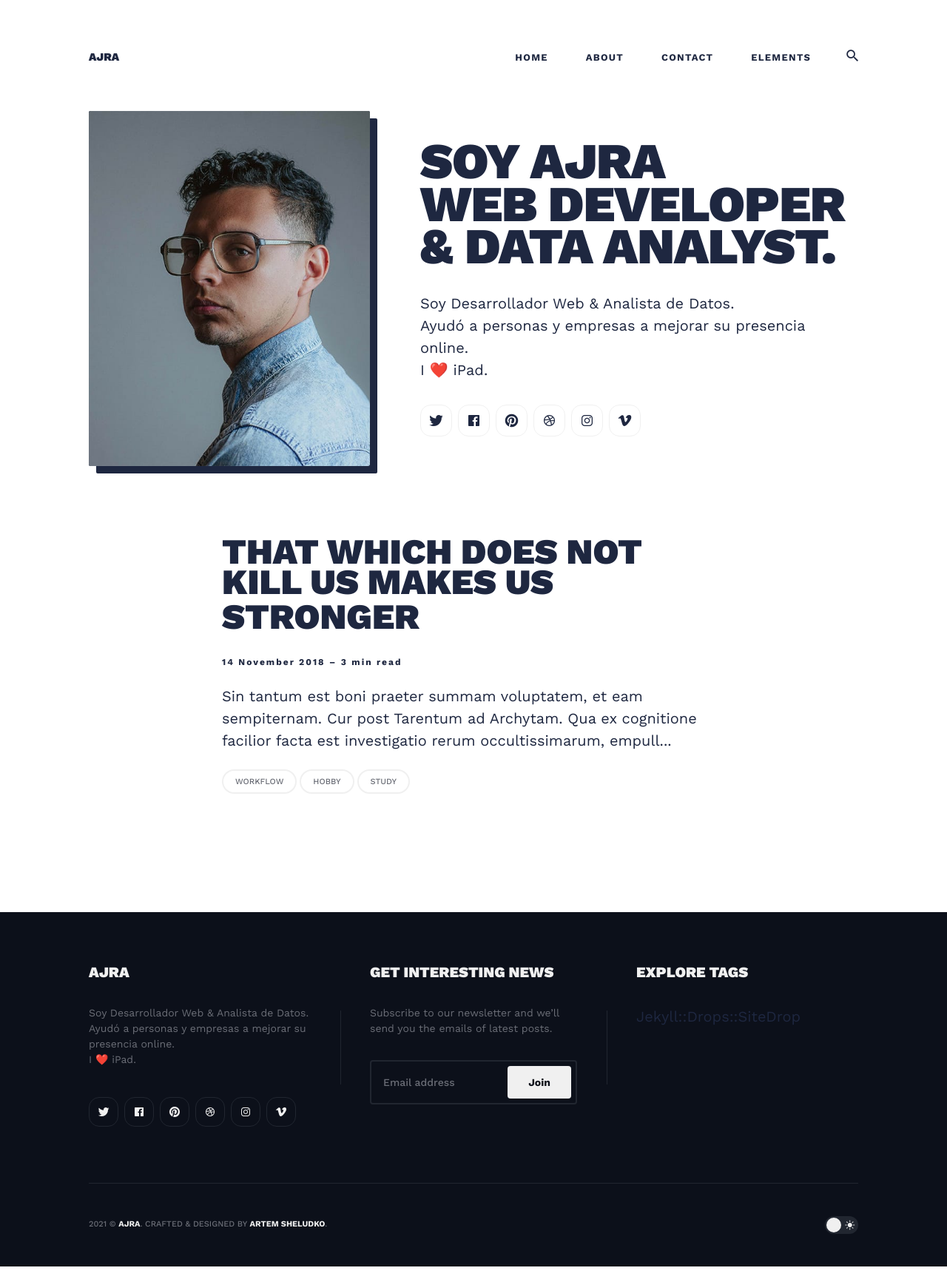
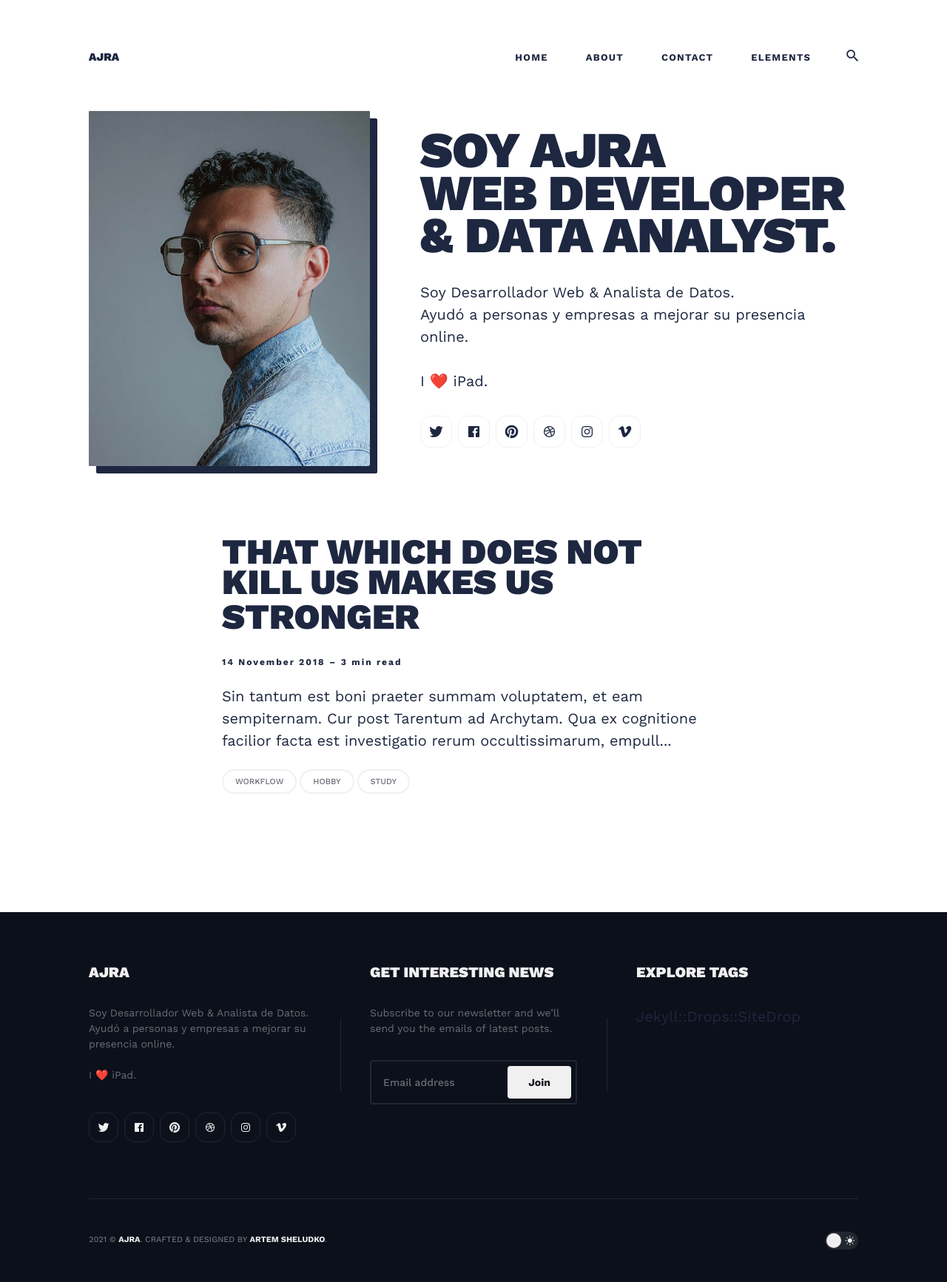
Before and after one commit to AJRAtoni/AJRABlog, a Jekyll site: the page built from index.html, in a window 1280 px wide. Shown: the whole page at 74% size. Built offline with Jekyll 4.4.1, drawn with Linux system fonts in a browser that asks for light colours; nearby versions of some CDN libraries; the list of posts is cut into pages by our own code; before the commit the page ends 1712 px from its top, so only the background shows below that.

```diff
--- a/_config.yml
+++ b/_config.yml
@@ -28,7 +28,7 @@ social:
 # Hero Settings
 hero:
   hero__title: Soy AJRA <br> Web Developer & Data Analyst.
-  hero__description: Soy Desarrollador Web & Analista de Datos.<br>Ayudó a personas y empresas a mejorar su presencia online.<br> I ❤️ iPad.
+  hero__description: Soy Desarrollador Web & Analista de Datos.<br>Ayudó a personas y empresas a mejorar su presencia online.<br><br>I ❤️ iPad.
   hero__image: '/images/01.jpg'
 
 
```
